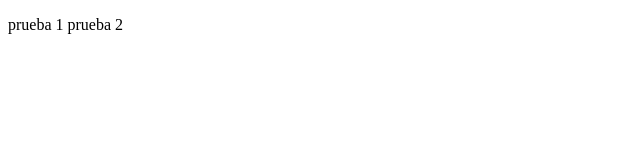
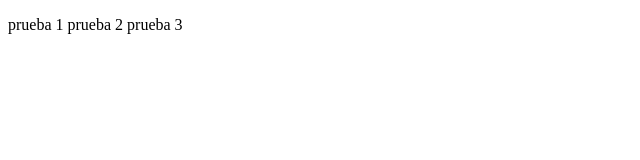
Before and after one commit to paulapineira/paulapineira.github.io, a plain HTML site: page index.html in a window 1280 px wide. Shown: the full height of the page, 0-640 px from the left. Drawn offline with Linux system fonts and the light colour scheme.

Commit message:
prueba 3

```diff
--- a/index.html
+++ b/index.html
@@ -6,6 +6,6 @@
     <title>Document</title>
 </head>
 <body>
-    <p>prueba 1 prueba 2</p>
+    <p>prueba 1 prueba 2 prueba 3</p>
 </body>
 </html>
```
